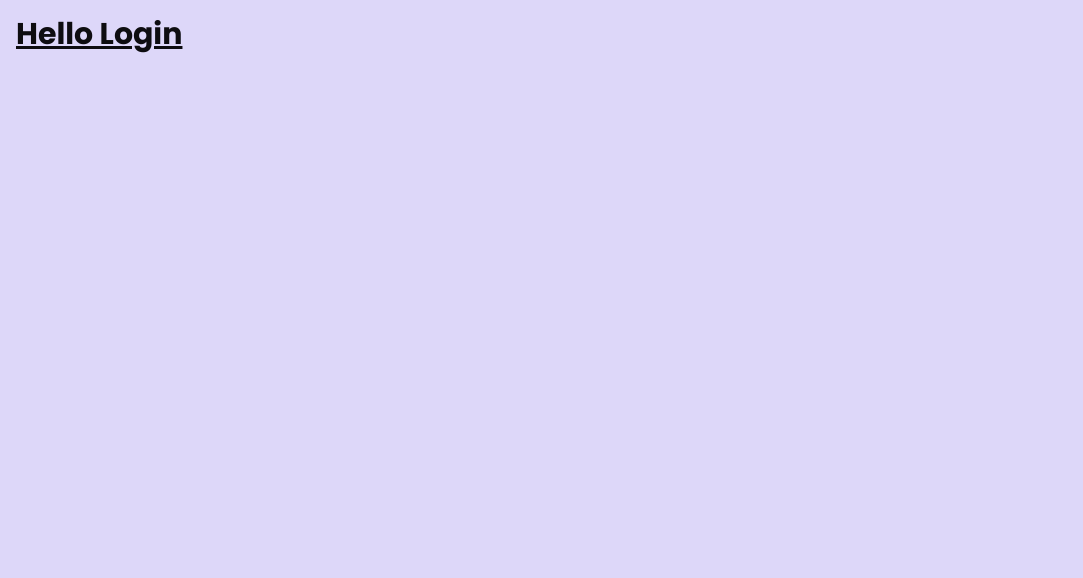
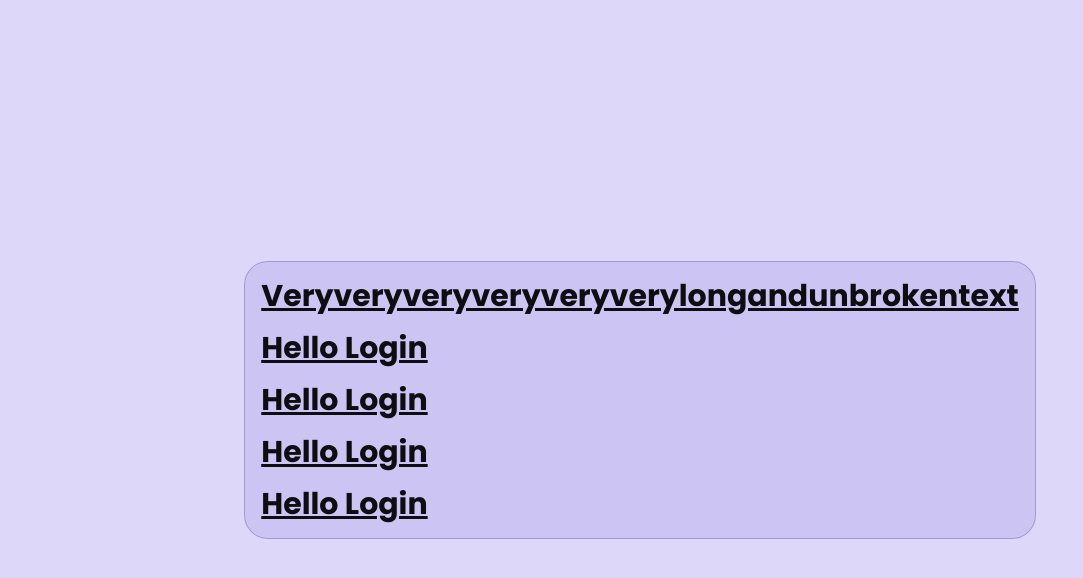
Before and after one commit to ButterDebugger/WonkClient, a React (Vite) app: page /login in a window 1280 px wide. Shown: the top 578 px of the page, without its empty margins (0-1083 px from the left). Built offline with nearby package versions, Linux system fonts and the light colour scheme.

Commit message:
Updated page layouts

```diff
--- a/index.html
+++ b/index.html
@@ -22,9 +22,7 @@
 	<body
 		class="bg-background dark:bg-background-dark text-text dark:text-text-dark h-full font-display"
 	>
-		<div class="h-full w-full">
-			<div id="root" class="p-4"></div>
-		</div>
+		<div id="root" class="h-full w-full"></div>
 		<script type="module" src="/src/main.tsx"></script>
 	</body>
 </html>
--- a/src/components/Wrappers.tsx
+++ /dev/null
@@ -1,3 +0,0 @@
-export function ArticleWrapper({ children }: { children: React.ReactNode }) {
-	return <div className="flex flex-col gap-4 flex-1 max-w-237 ml-auto mr-auto">{children}</div>;
-}
--- a/src/layouts/FrontLayout.tsx
+++ b/src/layouts/ArticleLayout.tsx
@@ -2,9 +2,8 @@ import { LinkButton } from "../components/Button";
 import { HorizontalContainer, VerticalContainer } from "../components/Containers";
 import { Logo } from "../components/Icon";
 import { MutedText, LinkText } from "../components/Texts";
-import { ArticleWrapper } from "../components/Wrappers";
 
-export function Front({
+export function Article({
 	children,
 	backHref = "/",
 	backText = "Back Home",
@@ -14,7 +13,7 @@ export function Front({
 	backText?: string;
 }) {
 	return (
-		<ArticleWrapper>
+		<div className="p-4 min-h-full flex flex-col gap-4 flex-1 max-w-237 ml-auto mr-auto">
 			{/* Header */}
 			<HorizontalContainer className="items-center">
 				<Logo />
@@ -61,6 +60,6 @@ export function Front({
 					</div>
 				</div>
 			</VerticalContainer>
-		</ArticleWrapper>
+		</div>
 	);
 }
--- /dev/null
+++ b/src/layouts/CenterLayout.tsx
@@ -0,0 +1,7 @@
+export function Centered({ children }: { children: React.ReactNode }) {
+	return (
+		<div className="min-h-full content-center">
+			<div className="p-4 w-min m-auto">{children}</div>
+		</div>
+	);
+}
--- a/src/pages/Home.tsx
+++ b/src/pages/Home.tsx
@@ -1,13 +1,12 @@
 // import { useState } from 'react'
 import { MutedText } from "../components/Texts";
-import { Front } from "../layouts/FrontLayout";
+import { Article } from "../layouts/ArticleLayout";
 
 export default function Home() {
 	// const [count, setCount] = useState(0)
 
 	return (
-		<>
-			<Front backHref="/app" backText="Open App">
+		<Article backHref="/app" backText="Open App">
 			<div className="text-center">
 				<h1 className="bg-linear-0 bg-clip-text text-transparent from-secondary to-primary text-6xl/[4rem] font-bold font-title mt-10 mb-10">
 					Wonky Conversations,
@@ -15,8 +14,8 @@ export default function Home() {
 					Wonky Connections ❤️
 				</h1>
 				<p className="text-xl/normal text-center mt-5 mb-5">
-						Just another simplistic and purely anonymous chat app for wonky fellows to
-						chat in.
+					Just another simplistic and purely anonymous chat app for wonky fellows to chat
+					in.
 				</p>
 			</div>
 			<div className="grid grid-cols-3 gap-4">
@@ -39,7 +38,6 @@ export default function Home() {
 					</MutedText>
 				</div>
 			</div>
-			</Front>
-		</>
+		</Article>
 	);
 }
--- a/src/pages/Login.tsx
+++ b/src/pages/Login.tsx
@@ -1,7 +1,18 @@
+import { VerticalContainer } from "../components/Containers";
+import { Centered } from "../layouts/CenterLayout";
+
 export default function Login() {
 	return (
-		<>
-			<h1 className="text-3xl font-bold underline">Hello Login</h1>
-		</>
+		<Centered>
+			<VerticalContainer>
+				<h1 className="text-3xl font-bold underline">
+					Veryveryveryveryveryverylongandunbrokentext
+				</h1>
+				<h1 className="text-3xl font-bold underline">Hello Login</h1>
+				<h1 className="text-3xl font-bold underline">Hello Login</h1>
+				<h1 className="text-3xl font-bold underline">Hello Login</h1>
+				<h1 className="text-3xl font-bold underline">Hello Login</h1>
+			</VerticalContainer>
+		</Centered>
 	);
 }
--- a/src/pages/Privacy.tsx
+++ b/src/pages/Privacy.tsx
@@ -1,9 +1,9 @@
 import { LinkText, MutedText } from "../components/Texts";
-import { Front } from "../layouts/FrontLayout";
+import { Article } from "../layouts/ArticleLayout";
 
 export default function Privacy() {
 	return (
-		<Front>
+		<Article>
 			<div className="text-center">
 				<h1 className="text-6xl/[4rem] font-bold font-title mt-10 mb-10">Privacy Policy</h1>
 				<p className="text-xl/normal text-center mt-5 mb-5">
@@ -58,6 +58,6 @@ export default function Privacy() {
 			<p className="text-xl/normal text-center mt-5 mb-5">
 				By using Wonk Chat, you agree to the terms of this privacy policy.
 			</p>
-		</Front>
+		</Article>
 	);
 }
```
Lines whose indentation alone changed are shown as unchanged.
